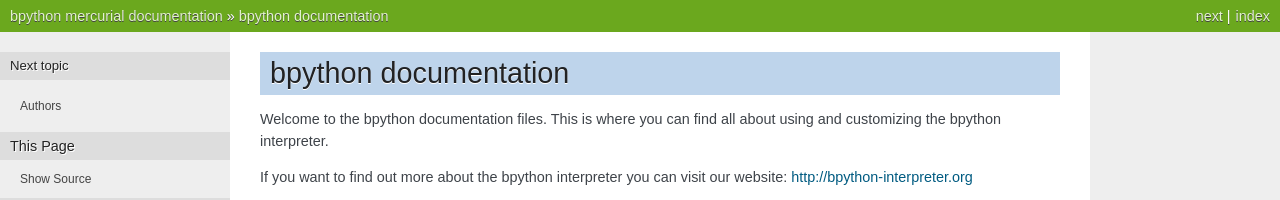
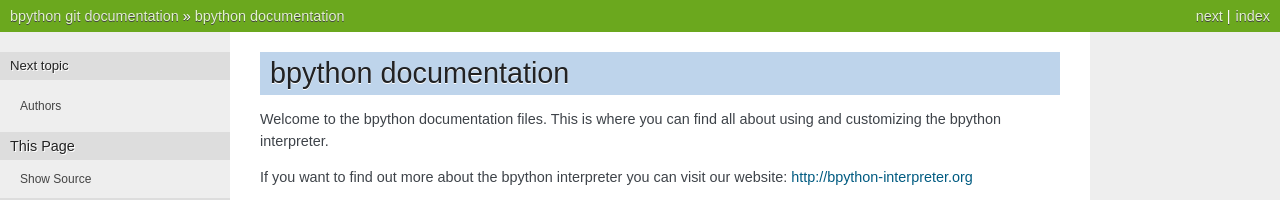
Before and after one commit to bpython/bpython, a Sphinx documentation site: the page built from doc/sphinx/source/index.rst, in a window 1280 px wide and 900 px high. Shown: the top 200 px of the window. Built offline with Sphinx 7.4.7, drawn with Linux system fonts in a browser that asks for light colours; pages that are not in the unit, such as notebooks, are missing from menus; some of the changed text lies outside the part shown.

Commit message:
Replace mercurial with git
Signed-off-by: Sebastian Ramacher <sebastian+dev@ramacher.at>

```diff
--- a/bpython/__init__.py
+++ b/bpython/__init__.py
@@ -22,7 +22,7 @@
 
 import os.path
 
-__version__ = 'mercurial'
+__version__ = 'git'
 package_dir = os.path.abspath(os.path.dirname(__file__))
 
 
--- a/doc/sphinx/source/conf.py
+++ b/doc/sphinx/source/conf.py
@@ -45,9 +45,9 @@
 # built documents.
 #
 # The short X.Y version.
-version = 'mercurial'
+version = 'git'
 # The full version, including alpha/beta/rc tags.
-release = 'mercurial'
+release = 'git'
 
 # The language for content autogenerated by Sphinx. Refer to documentation
 # for a list of supported languages.
```
